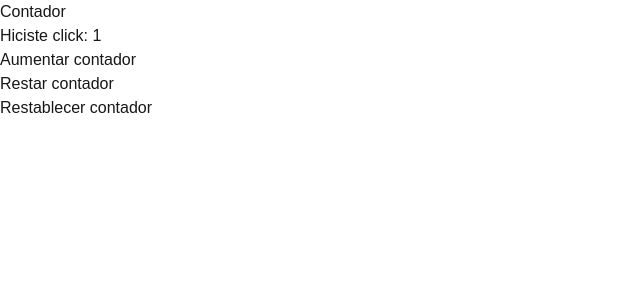
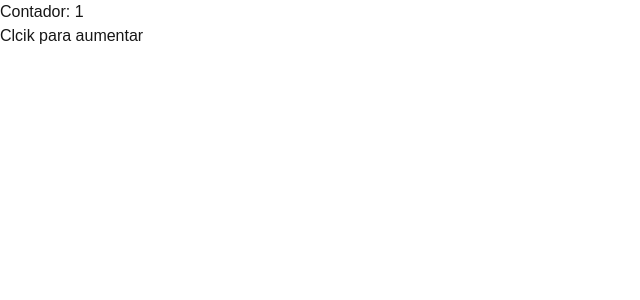
Before and after one commit to Tomimoure8/nextjs-lessons, a Next.js app: page / in a window 1280 px wide. Shown: the top 300 px of the page, without its empty margins (0-640 px from the left). Built offline with nearby package versions, Linux system fonts and the light colour scheme.

Commit message:
feat: integrar el componente OtroButton desdeen home

```diff
--- a/app/page.js
+++ b/app/page.js
@@ -1,11 +1,13 @@
 'use client';
 import {ContadorButton} from "./page1/pagee";
+import { OtroButton } from "./page2/page2";
 
 
 export default function Home() {
   return (
     <>
-      <ContadorButton/>
+      {/* <ContadorButton/> */}
+      <OtroButton/>
     </>
   );
 }
--- /dev/null
+++ b/app/page2/page2.js
@@ -0,0 +1,11 @@
+import React, { useState } from "react";
+
+export const OtroButton = () => {
+    const [counter, setCount] = useState(1);
+    return (
+        <>
+            <p>Contador: {counter}</p>
+            <button onClick={() => setCount (counter + 1)}>Clcik para aumentar</button>
+        </>
+    )
+}
```
